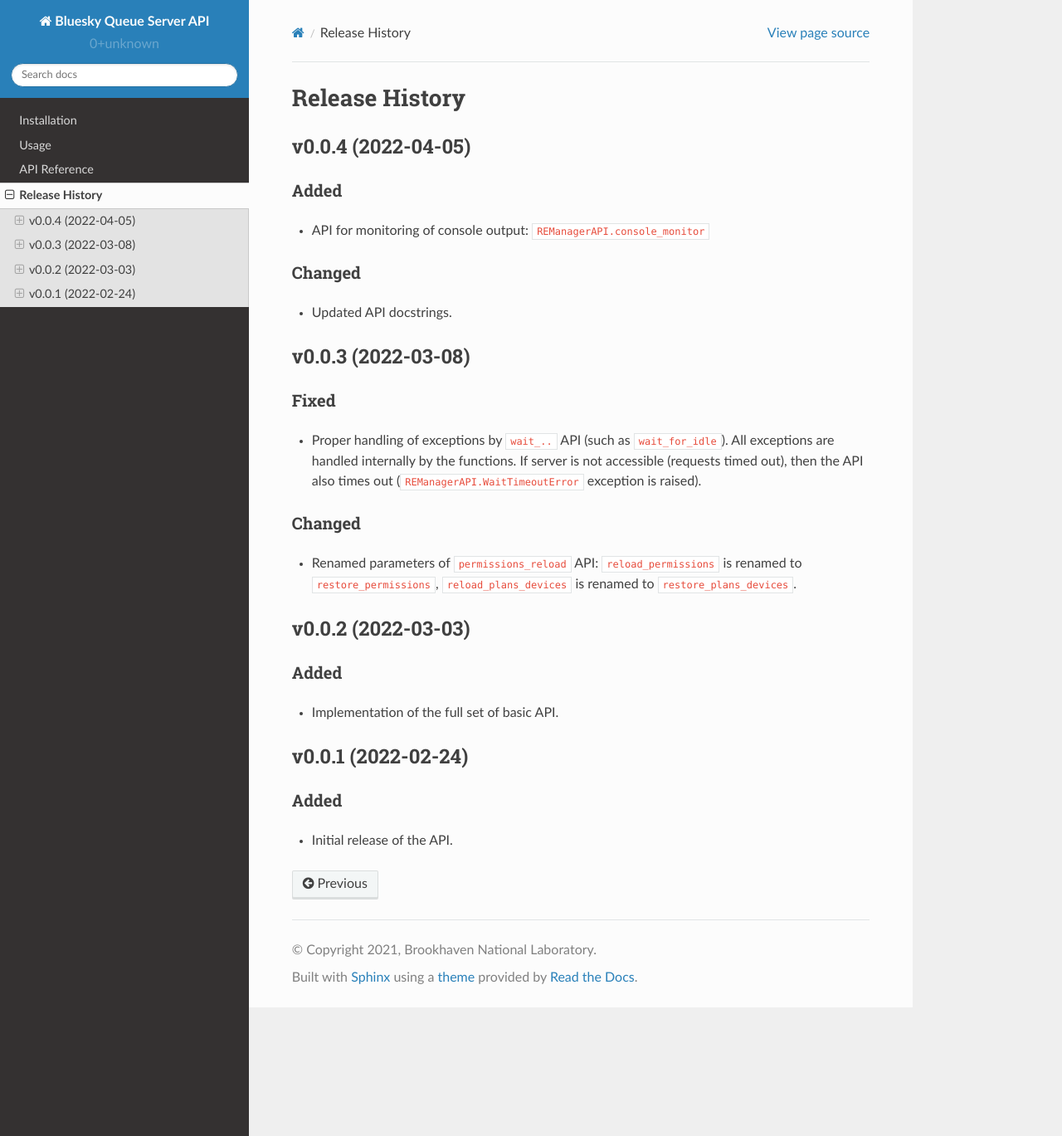
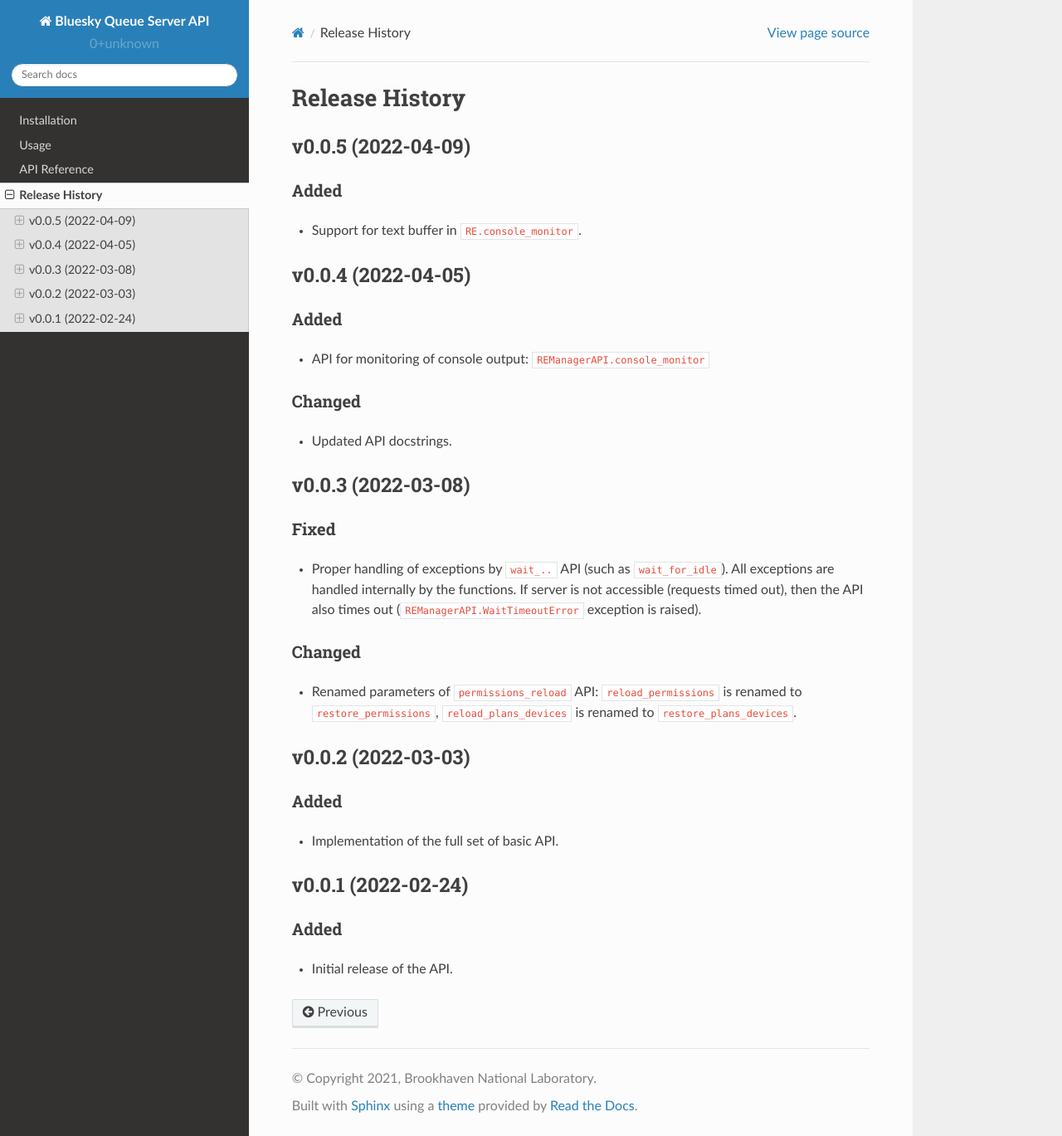
Before and after one commit to bluesky/bluesky-queueserver-api, a Sphinx documentation site: the page built from docs/source/release-history.rst, in a window 1280 px wide and 1369 px high. Shown: the whole window at 83% size. Built offline with Sphinx 7.4.7 and the Read the Docs theme 2.0.0, drawn with Linux system fonts in a browser that asks for light colours.

Commit message:
DOC: release notes v0.0.5

```diff
--- a/docs/source/release-history.rst
+++ b/docs/source/release-history.rst
@@ -1,6 +1,14 @@
 ===============
 Release History
 ===============
+
+v0.0.5 (2022-04-09)
+===================
+
+Added
+-----
+
+- Support for text buffer in ``RE.console_monitor``.
 
 
 v0.0.4 (2022-04-05)
```
